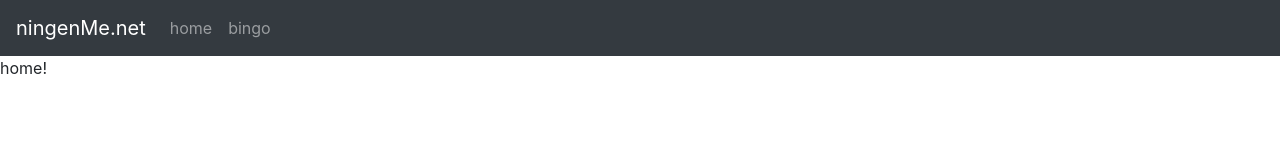
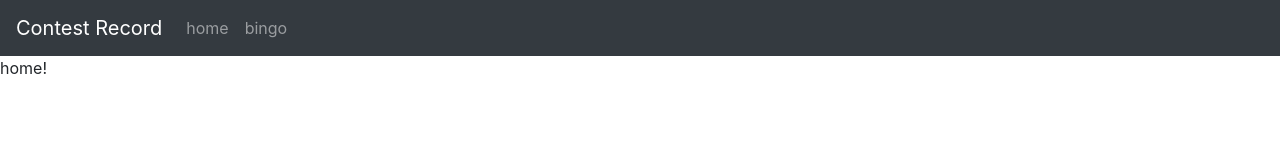
Before and after one commit to ningenMe/contest-record-front, a React (Create React App) app: page /#/home in a window 1280 px wide. Shown: the top 160 px of the page. Built offline with nearby package versions, Linux system fonts and the light colour scheme.

Commit message:
[modify] header

```diff
--- a/src/App.tsx
+++ b/src/App.tsx
@@ -1,6 +1,6 @@
 import React from 'react';
+import Header from './components/Header'
 import Router from './components/Router'
-import Header from './components/Header'
 
 export const App: React.FC = () => {
     return (
--- a/src/components/Header.tsx
+++ b/src/components/Header.tsx
@@ -9,7 +9,7 @@ export const Header: React.FC = () => {
 
     return (
     <Navbar color="dark" dark expand="lg">
-        <NavbarBrand href={Url.contestRecord} >ningenMe.net</NavbarBrand>
+        <NavbarBrand href={Url.contestRecord} >Contest Record</NavbarBrand>
         <NavbarToggler onClick={toggle} />
         <Collapse isOpen={isOpen} navbar>
             <Nav className="mr-auto" navbar>
```
